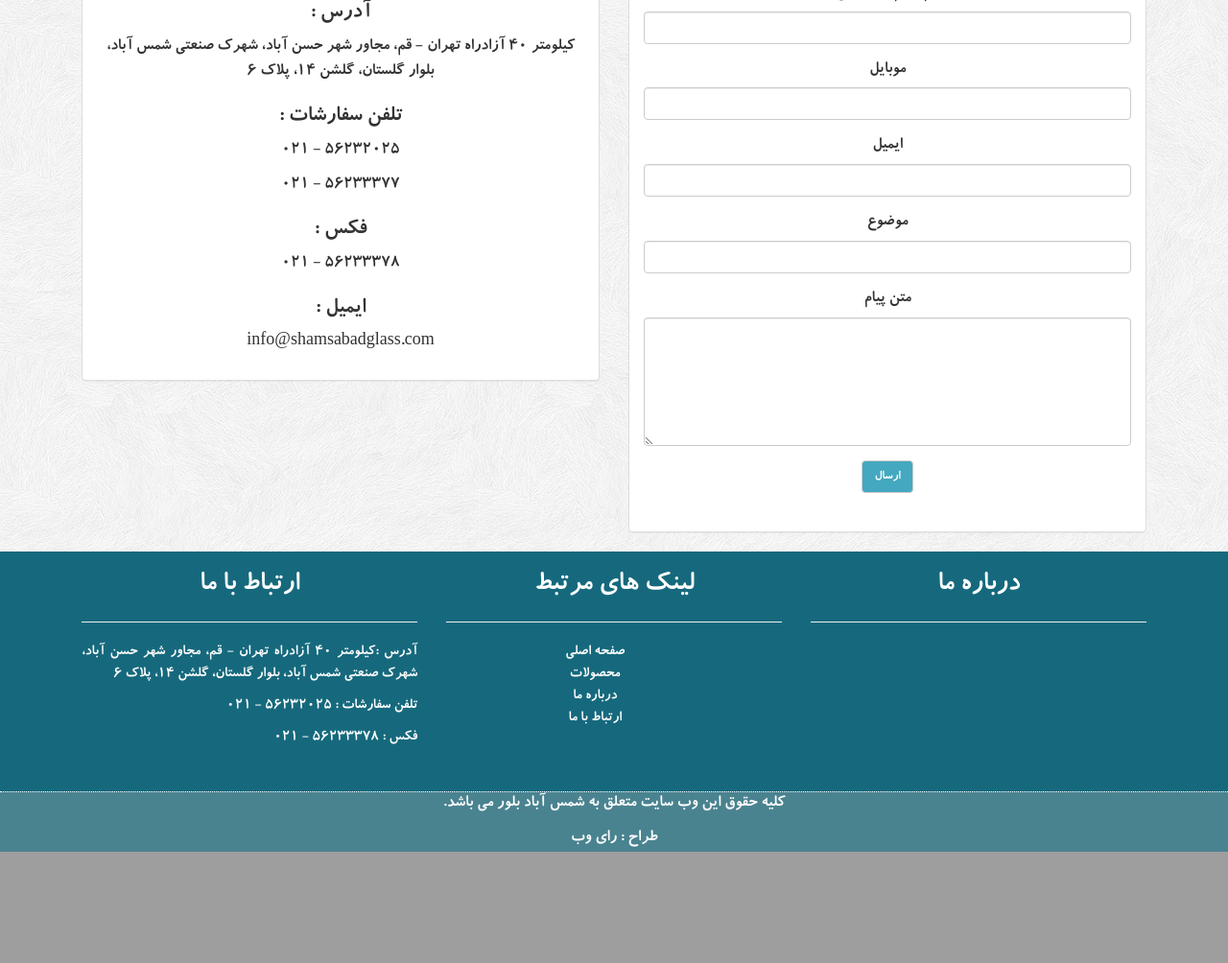
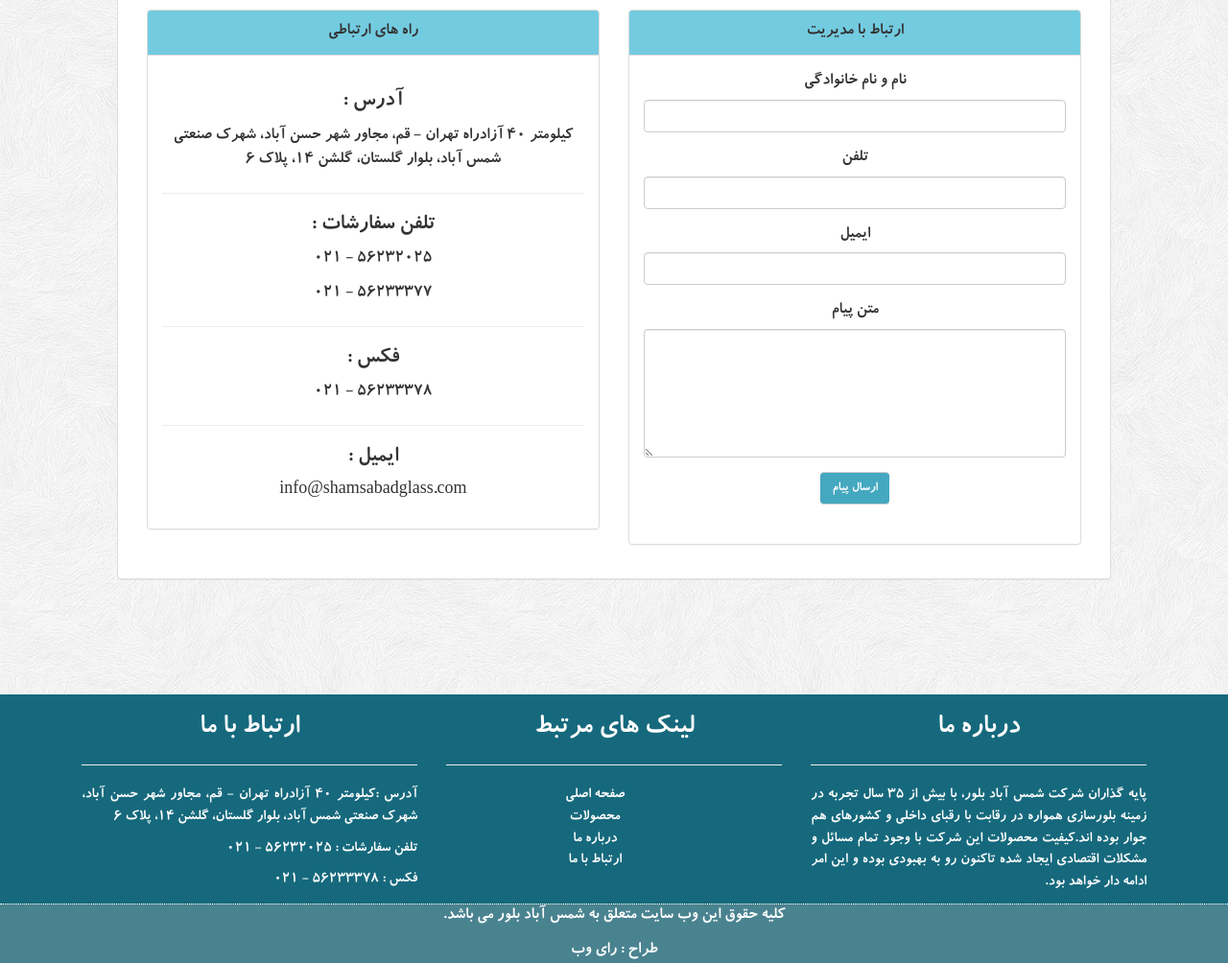
Before and after one commit to mehrdad-parsa68/shamsabad, a PHP site: page /index.php?page=contact in a window 1280 px wide. Shown: the part 705-1709 px from the top of the page at 96% size. Before the commit the page ends 1593 px from the top, so only its background shows below. Run offline with PHP 8.4, Linux system fonts and the light colour scheme.

Commit message:
some edit on about and contact page

```diff
--- a/css/custom.css
+++ b/css/custom.css
@@ -20,6 +20,9 @@ body{
 	}
 .navbar{
 	margin-bottom:0 !important;
+	border:none;
+	border-radius:0;
+	border-bottom:1px solid #FFF;
 	}
 .navbar-default .navbar-nav > .active > a, .navbar-default .navbar-nav > .active > a:hover, .navbar-default .navbar-nav > .active > a:focus{
 	background-color:#44a8c0 !important;
@@ -33,6 +36,8 @@ body{
 .btn-default{
 	background-color:#44a8c0;
 	color:#FFF;
+	border-right:none 0 !important;
+	border-left:none 0 !important;
 	}
 .btn-default:hover{
 	background-color:#fff;
@@ -46,7 +51,7 @@ body{
 	color:#fff;
 	}
 .footer-top{
-	height:250px;
+
 	background-color:#16697D;
 	color:#FFF;
 	font-size:16px;
@@ -89,3 +94,17 @@ body{
 .navbar-right .dropdown-menu {
 	right:-25px !important;
 	}
+.top-header{
+	padding-top:10px !important;
+	margin-bottom:100px;
+	background: url('../images/1-12.jpg') !important;
+	min-height:100px !important;
+	}
+.about{
+	margin-bottom:100px;
+	margin-top:100px;
+	}
+.logo {
+	margin:auto;
+	margin-bottom:25px;
+	}
--- a/include/contact.php
+++ b/include/contact.php
@@ -1,20 +1,22 @@
-<div class="container-fluid">
-
-<div style="background: url('images/1-12.jpg');">
-	<div style="background-color: #881bc1;background-repeat: repeat-y;background: -webkit-gradient(linear, left top, right top, from(#881bc1), to(#ff8a00));background: -webkit-linear-gradient(left, #881bc1, #ff8a00);background: -moz-linear-gradient(left, #881bc1, #ff8a00);background: -ms-linear-gradient(left, #881bc1, #ff8a00);background: -o-linear-gradient(left, #881bc1, #ff8a00);opacity: 0.9;"></div>
+<!--<div class="container-fluid top-header">
 	<div>
 		<h1 class="text-center">محصولات سرامیک</h1>
-
 	</div>
 </div>
-<iframe src="https://www.google.com/maps/place/Tehran,+Shamsabad+Industrial+City,+Golbon+14/@35.3472533,51.2208354,13z/data=!4m2!3m1!1s0x3f92199f07a8662d:0x6acb14652903db59" width="100%" height="450" frameborder="0" style="border:0"></iframe>
-</div>
+
+<div class="clearfix"></div>-->
+<div class="col-sm-10 col-sm-offset-1 about" >
+			<div class="text-center info panel panel-default">
+            	<div class="panel-heading">با ما در ارتباط باشید</div>
+
+				<div class="panel-body">
+                	<iframe src="https://www.google.com/maps/embed?pb=!1m14!1m8!1m3!1d52069.410526395564!2d51.2208354!3d35.3472533!3m2!1i1024!2i768!4f13.1!3m3!1m2!1s0x3f92199f07a8662d%3A0x6acb14652903db59!2sTehran%2C+Shamsabad+Industrial+City%2C+Golbon+14!5e0!3m2!1sen!2sir!4v1422952813790" width="100%" height="450" frameborder="0" style="border:0"></iframe>
 <div class="clearfix"></div>
-<div class="container">
+
 <div class="col-sm-6 pull-right">
 
         <div class="text-center info panel panel-default">
-            	<div class="panel-heading">راه های ارتباطی</div>
+            	<div class="panel-heading">ارتباط با مدیریت</div>
 
 				<div class="panel-body">
         <form id="contact-form" role="form" method="post">
@@ -23,22 +25,18 @@
                 <input type="text" class="form-control" id="name" name="name" required>
             </div>
             <div class="form-group name">
-                <label for="name">موبایل</label>
-                <input type="text" class="form-control" id="mobile" name="mobile" required>
+                <label for="name">تلفن</label>
+                <input type="text" class="form-control" id="phone" name="mobile" required>
             </div>
             <div class="form-group email">
                 <label for="email">ایمیل</label>
                 <input type="email" class="form-control" id="mail" name="mail"  required>
             </div>
-            <div class="form-group subject">
-                <label for="subject">موضوع</label>
-                <input type="text" class="form-control" id="title" name="title" required>
-            </div>
             <div class="form-group message">
                 <label for="message">متن پیام</label>
                 <textarea class="form-control" rows="6" id="content" name="content"  required></textarea>
             </div>
-            <input name="submit" type="submit" value="ارسال" class="btn btn-default">
+            <input name="submit" type="submit" value="ارسال پیام" class="btn btn-default">
         </form>
 
         <br>
@@ -51,11 +49,14 @@
 				<div class="panel-body">
                 	<h3>آدرس :</h3>
                     <p>کیلومتر 40 آزادراه تهران - قم، مجاور شهر حسن آباد، شهرک صنعتی شمس آباد، بلوار گلستان، گلشن 14، پلاک 6</p>
+                    <hr>
                     <h3>تلفن سفارشات :</h3>
                     <p>56232025 - 021</p>
                     <p>56233377 - 021</p>
+                    <hr>
                     <h3>فکس :</h3>
                     <p>56233378 - 021</p>
+                    <hr>
                     <h3>ایمیل :</h3>
                     <p>info@shamsabadglass.com</p>
 
@@ -63,4 +64,7 @@
        		</div>
         </div>
         </div>
-</div>
+
+       		</div>
+        </div>
+        </div>
--- a/index.php
+++ b/index.php
@@ -2,11 +2,18 @@
 <html>
 <head>
 <meta charset="utf-8">
+<meta http-equiv="X-UA-Compatible" content="IE=edge">
+<meta name="viewport" content="width=device-width, initial-scale=1.0">
 <title>شمس آباد بلور</title>
 <link rel="stylesheet" type="text/css" href="css/bootstrap.min.css">
 <link rel="stylesheet" type="text/css" href="css/custom.css">
 <link rel="stylesheet" type="text/css" href="font-awesome/css/font-awesome.min.css">
 <link rel="stylesheet" type="text/css" href="css/slider.css">
+<!-- HTML5 shim and Respond.js IE8 support of HTML5 elements and media queries -->
+    <!--[if lt IE 9]>
+    <script src="https://oss.maxcdn.com/libs/html5shiv/3.7.0/html5shiv.js"></script>
+    <script src="https://oss.maxcdn.com/libs/respond.js/1.4.2/respond.min.js"></script>
+    <![endif]-->
 
 </head>
 
@@ -44,9 +51,9 @@
                         <li><a href="#">سایر بلورجات</a></li>
                       </ul>
                     </li>
-                    <li class="pull-right <?php if(isset($_GET['page']) && $_GET['page'] == 'jadval'){echo 'active';} ?>"><a href="#">درباره ما</a></li>
+                    <li class="pull-right <?php if(isset($_GET['page']) && $_GET['page'] == 'jadval'){echo 'active';} ?>"><a href="?page=about">درباره ما</a></li>
                     <li class="pull-right <?php if(isset($_GET['page']) && $_GET['page'] == 'contact'){echo 'active';} ?>"><a href="?page=contact">تماس با ما</a></li>
-                    <li class="pull-right <?php if(isset($_GET['page']) && $_GET['page'] == 'jadval'){echo 'active';} ?>"><a href="#">صفحه اصلی</a></li>
+
                   </ul>
                 </div><!-- /.navbar-collapse -->
               </div><!-- /.container-fluid -->
@@ -72,6 +79,7 @@
         	<div class="col-sm-4 pull-right">
             	<h2 class="text-center">درباره ما</h2>
                 <hr>
+                <p align="justify">پایه گذاران شرکت شمس آباد بلور، با بیش از 35 سال تجربه در زمینه بلورسازی همواره در رقابت با رقبای داخلی و کشورهای هم جوار بوده اند.کیفیت محصولات این شرکت با وجود تمام مسائل و مشکلات اقتصادی ایجاد شده تاکنون رو به بهبودی بوده و این امر ادامه دار خواهد بود.</p>
             </div>
             <div class="col-sm-4 pull-right">
             	<h2 class="text-center">لینک های مرتبط</h2>
```
Also changed, not shown: include/about.php (+17 -9 lines), images/1-12.jpg (added), images/logo_black.png (added).
